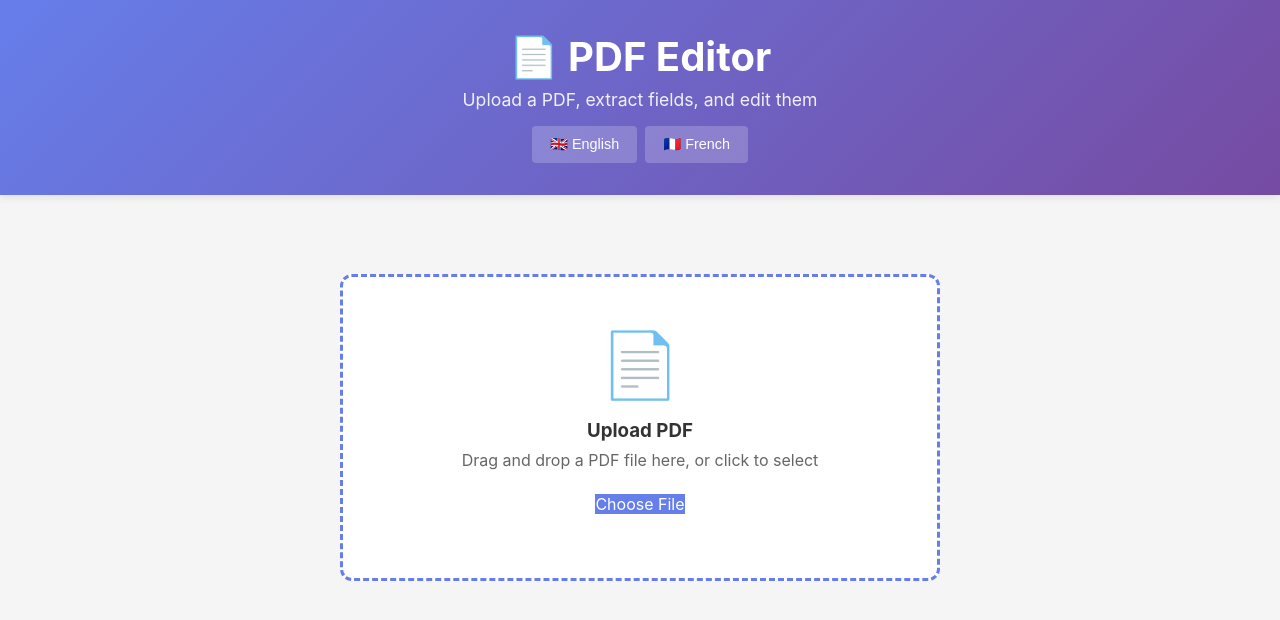
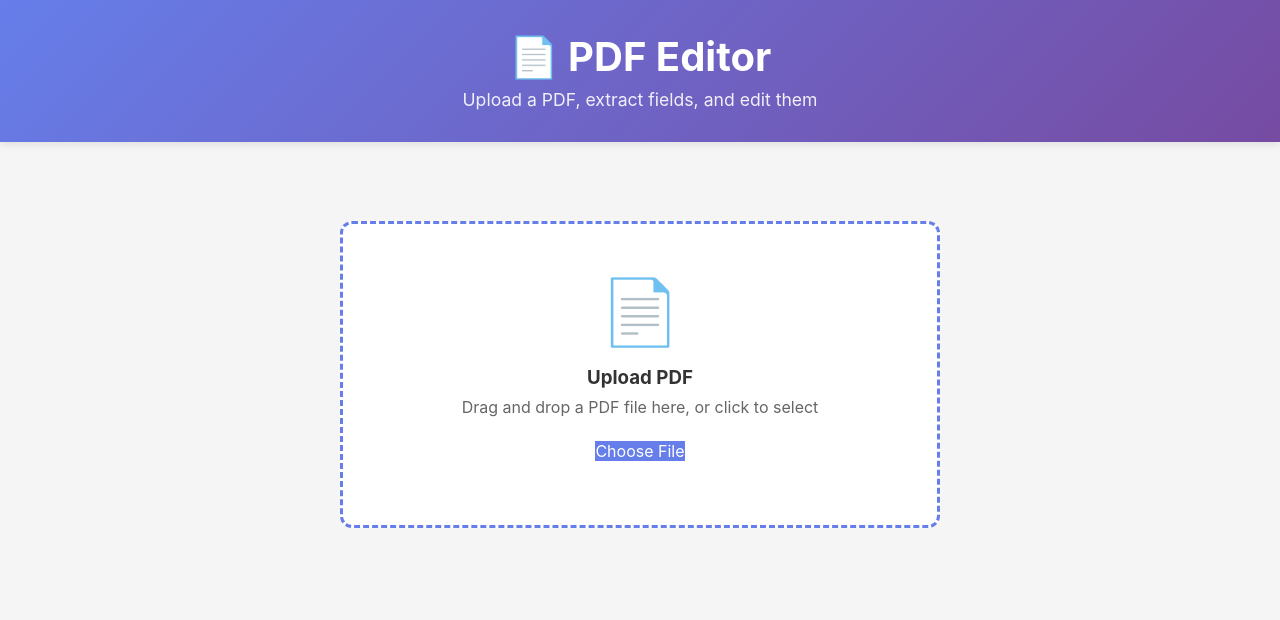
Before and after one commit to Xusifob/pdf-editor, a React (Create React App) app in the folder frontend/: page / in a window 1280 px wide. Shown: the top 620 px of the page. Built offline with nearby package versions, Linux system fonts and the light colour scheme; no server answers.

Commit message:
Remove language switcher, use only navigator language detection
Co-authored-by: Xusifob <8103268+Xusifob@users.noreply.github.com>

```diff
--- a/frontend/src/App.css
+++ b/frontend/src/App.css
@@ -21,32 +21,6 @@
   margin: 0.5rem 0 0 0;
   font-size: 1.1rem;
   opacity: 0.9;
-}
-
-.language-switcher {
-  margin-top: 1rem;
-  display: flex;
-  gap: 0.5rem;
-  justify-content: center;
-}
-
-.language-switcher button {
-  background: rgba(255, 255, 255, 0.2);
-  color: white;
-  border: 2px solid transparent;
-  padding: 0.5rem 1rem;
-  font-size: 0.9rem;
-}
-
-.language-switcher button:hover {
-  background: rgba(255, 255, 255, 0.3);
-  transform: none;
-  box-shadow: none;
-}
-
-.language-switcher button.active {
-  background: rgba(255, 255, 255, 0.3);
-  border-color: white;
 }
 
 .App-main {
--- a/frontend/src/App.tsx
+++ b/frontend/src/App.tsx
@@ -8,7 +8,7 @@ import { PDFData, PDFField } from './types';
 const API_URL = process.env.REACT_APP_API_URL || 'http://localhost:8000';
 
 function App() {
-  const { t, i18n } = useTranslation();
+  const { t } = useTranslation();
   const [currentPDF, setCurrentPDF] = useState<PDFData | null>(null);
   const [fields, setFields] = useState<PDFField[]>([]);
 
@@ -47,29 +47,11 @@ function App() {
     }
   };
 
-  const changeLanguage = (lng: string) => {
-    i18n.changeLanguage(lng);
-  };
-
   return (
     <div className="App">
       <header className="App-header">
         <h1>📄 {t('app.title')}</h1>
         <p>{t('app.subtitle')}</p>
-        <div className="language-switcher">
-          <button
-            onClick={() => changeLanguage('en')}
-            className={i18n.language === 'en' ? 'active' : ''}
-          >
-            🇬🇧 {t('language.english')}
-          </button>
-          <button
-            onClick={() => changeLanguage('fr')}
-            className={i18n.language === 'fr' ? 'active' : ''}
-          >
-            🇫🇷 {t('language.french')}
-          </button>
-        </div>
       </header>
 
       <main className="App-main">
--- a/frontend/src/i18n.ts
+++ b/frontend/src/i18n.ts
@@ -18,8 +18,8 @@ i18n
       escapeValue: false
     },
     detection: {
-      order: ['localStorage', 'navigator'],
-      caches: ['localStorage']
+      order: ['navigator'],
+      caches: []
     }
   });
 
```
